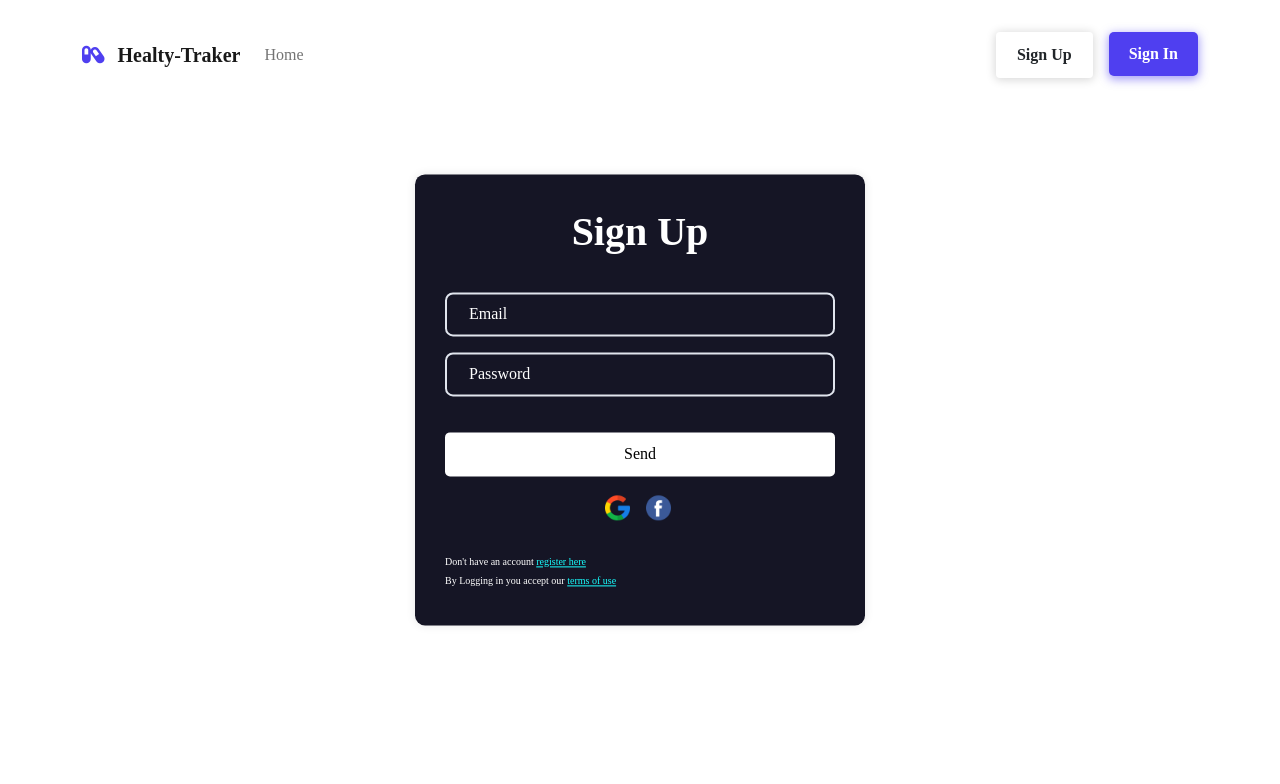
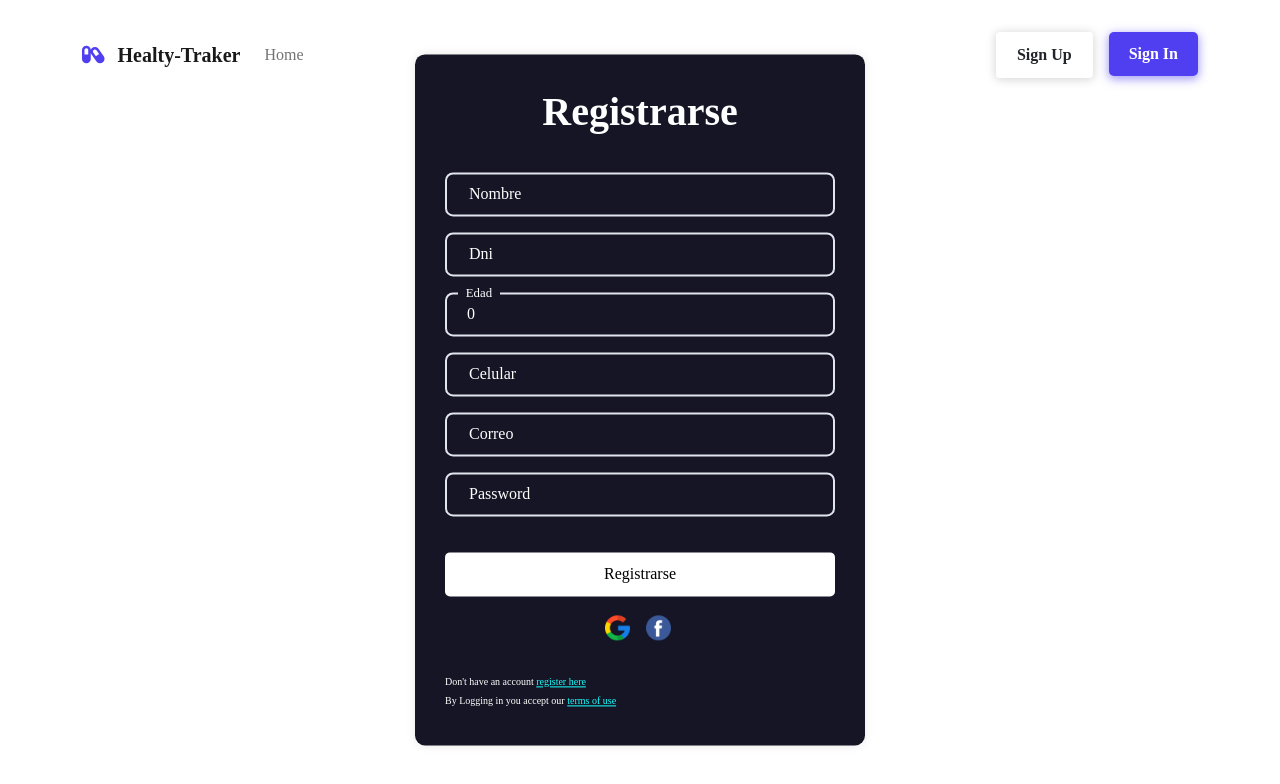
Before and after one commit to ProyectoU8-Silabuz-BackEnd/health-tracker-frontend, a React (Vite) app: page /sign in a window 1280 px wide. Shown: the top 784 px of the page. Built offline with nearby package versions, Linux system fonts and the light colour scheme.

Commit message:
add: function register

```diff
--- a/src/components/pages/sign.tsx
+++ b/src/components/pages/sign.tsx
@@ -1,21 +1,148 @@
+import { useState } from "react";
+
+interface SignupData {
+  nombre: string;
+  dni: string;
+  edad: number;
+  celular: string;
+  users: {
+    correo: string;
+    password: string;
+  };
+}
+
 const Sign = () => {
+  const [nombre, setNombre] = useState("");
+  const [dni, setDni] = useState("");
+  const [edad, setEdad] = useState(0);
+  const [celular, setCelular] = useState("");
+  const [correo, setCorreo] = useState("");
+  const [password, setPassword] = useState("");
+
+  const handleSubmit = async (e: React.FormEvent<HTMLFormElement>) => {
+    e.preventDefault();
+
+    const signupData: SignupData = {
+      nombre,
+      dni,
+      edad,
+      celular,
+      users: { correo, password },
+    };
+
+    try {
+      const response = await fetch("https://health-tracker-backend-production.up.railway.app/api/v1/pacientes", {
+        method: "POST",
+        headers: {
+          "Content-Type": "application/json",
+        },
+        body: JSON.stringify(signupData),
+      });
+
+      const data = await response.json();
+      if (data.ok) {
+        console.log("Registro exitoso");
+		window.location.replace("/");
+      } else {
+        console.error("Error al registrarse:", data);
+      }
+    } catch (error) {
+      console.error("Error al conectar con el servidor:", error);
+    }
+  };
+
 	return (
 	  <div className="logform">
-		<form>
+		<form onSubmit={handleSubmit}>
 		  <div className="wrapper">
-	        <h1 id="headline">Sign Up</h1>
+			<h1 id="headline">Registrarse</h1>
 			<div className="input-data">
-		            <input className="form__input" type="text" id="email" autoComplete="off" placeholder=" " required/>
-		            <label className="form__label">Email</label>
+			  <input
+				className="form__input"
+				type="text"
+				id="nombre"
+				autoComplete="off"
+				placeholder=" "
+				required
+				value={nombre}
+				onChange={(e) => setNombre(e.target.value)}
+			  />
+			  <label className="form__label">Nombre</label>
 			</div>
+
 			<div className="input-data">
-		            <input className="form__input" type="text" id="password" autoComplete="off" placeholder=" " required/>
+			  <input
+				className="form__input"
+				type="text"
+				id="dni"
+				autoComplete="off"
+				placeholder=" "
+				required
+				value={dni}
+				onChange={(e) => setDni(e.target.value)}
+			  />
+			  <label className="form__label">Dni</label>
+			</div>
+
+			<div className="input-data">
+			  <input
+				className="form__input"
+				type="string"
+				id="edad"
+				autoComplete="off"
+				placeholder=" "
+				required
+				value={edad}
+				onChange={(e) => setEdad(Number(e.target.value))}
+			  />
+			  <label className="form__label">Edad</label>
+			</div>
+
+			<div className="input-data">
+			  <input
+				className="form__input"
+				type="text"
+				id="celular"
+				autoComplete="off"
+				placeholder=" "
+				required
+				value={celular}
+				onChange={(e) => setCelular(e.target.value)}
+			  />
+			  <label className="form__label">Celular</label>
+			</div>
+
+			<div className="input-data">
+			  <input
+				className="form__input"
+				type="text"
+				id="correo"
+				autoComplete="off"
+				placeholder=" "
+				required
+				value={correo}
+				onChange={(e) => setCorreo(e.target.value)}
+			  />
+			  <label className="form__label">Correo</label>
+			</div>
+
+			<div className="input-data">
+			  <input
+				className="form__input"
+				type="text"
+				id="password"
+				autoComplete="off"
+				placeholder=" "
+				required
+				value={password}
+				onChange={(e) => setPassword(e.target.value)}
+			  />
 			  <label className="form__label">Password</label>
 			</div>
-		        <button className="logbut">Send</button>
+			<button className="logbut">Registrarse</button>
 			<div className="otheroption">
-		            <img src="img/google.png" width="70" alt="" id="google"/>
-		            <img src="img/facebook.png" width="70" alt="" id="facebook"/>
+			  <img src="img/google.png" width="70" alt="" id="google" />
+			  <img src="img/facebook.png" width="70" alt="" id="facebook" />
 			</div>
 			<p className="bottom__lines">
 			  Don't have an account <a className="link__one" href="">register here</a>
@@ -26,7 +153,8 @@ const Sign = () => {
 		  </div>
 		</form>
 	  </div>
-	)
-}
+	);
+  };
+
 
 export default Sign;
```
Lines whose indentation alone changed are shown as unchanged.
